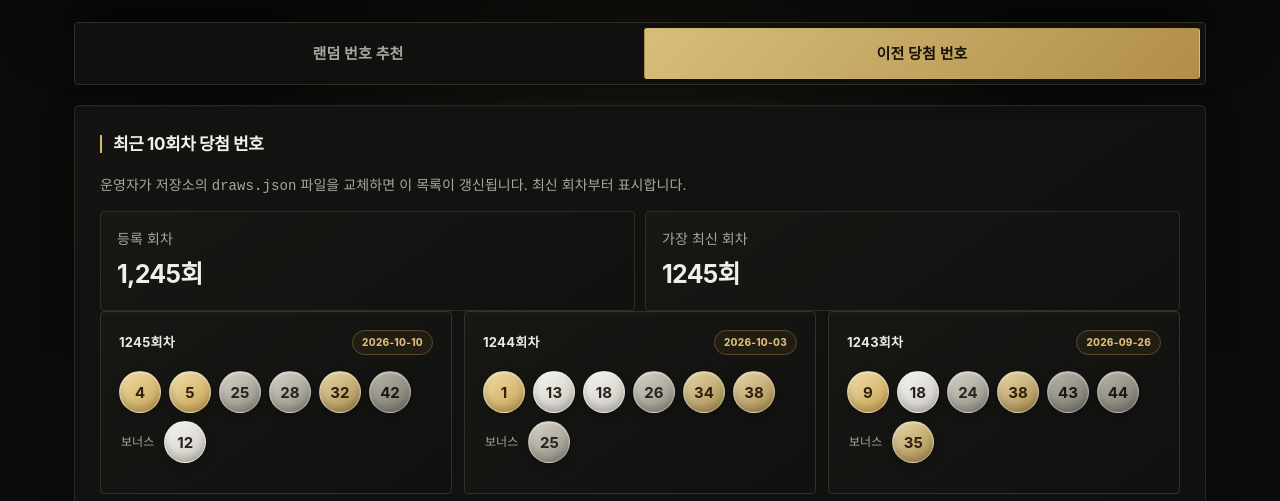
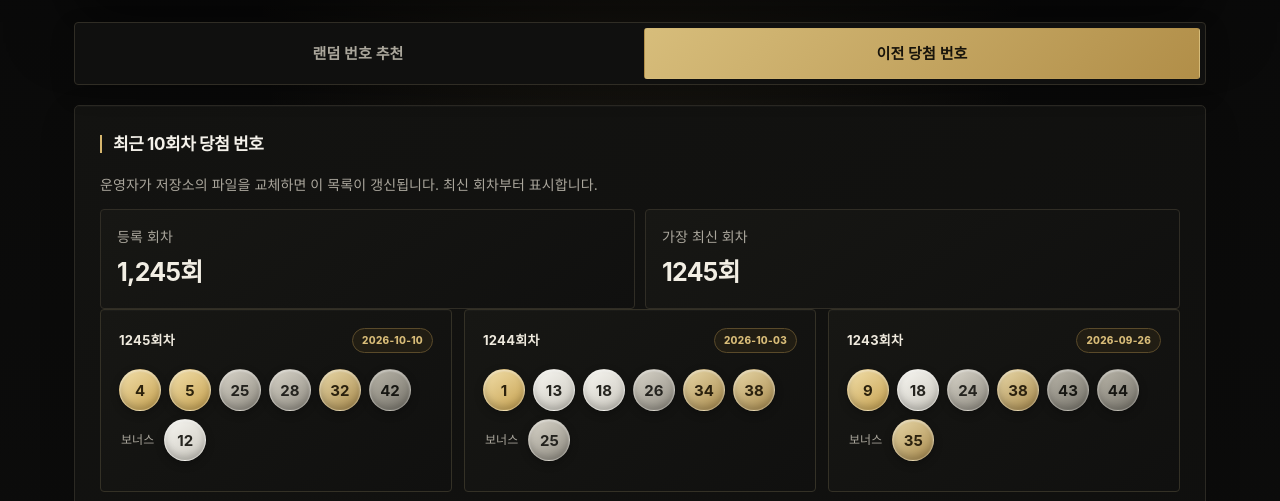
Before and after one commit to JKED-TM/lotto.KR6, a plain HTML site: page index.html in a window 1280 px wide. Both pictures are taken after a click on the button "이전 당첨 번호". Shown: the part 265-766 px from the top of the page. Drawn offline with Linux system fonts and the light colour scheme.

Commit message:
Update index.html

```diff
--- a/index.html
+++ b/index.html
@@ -250,7 +250,7 @@ button:disabled{opacity:.55}
 <div id="historyPage" class="page-panel">
 <section class="card" id="recentDraws">
 <h2>최근 10회차 당첨 번호</h2>
-<p class="sub">운영자가 저장소의 <code>draws.json</code> 파일을 교체하면 이 목록이 갱신됩니다. 최신 회차부터 표시합니다.</p>
+<p class="sub">운영자가 저장소의 파일을 교체하면 이 목록이 갱신됩니다. 최신 회차부터 표시합니다.</p>
 <div class="statgrid" id="drawSummary"></div>
 <div id="recentList" class="results"><p class="sub">당첨 번호 데이터를 불러오는 중…</p></div>
 </section>
```
